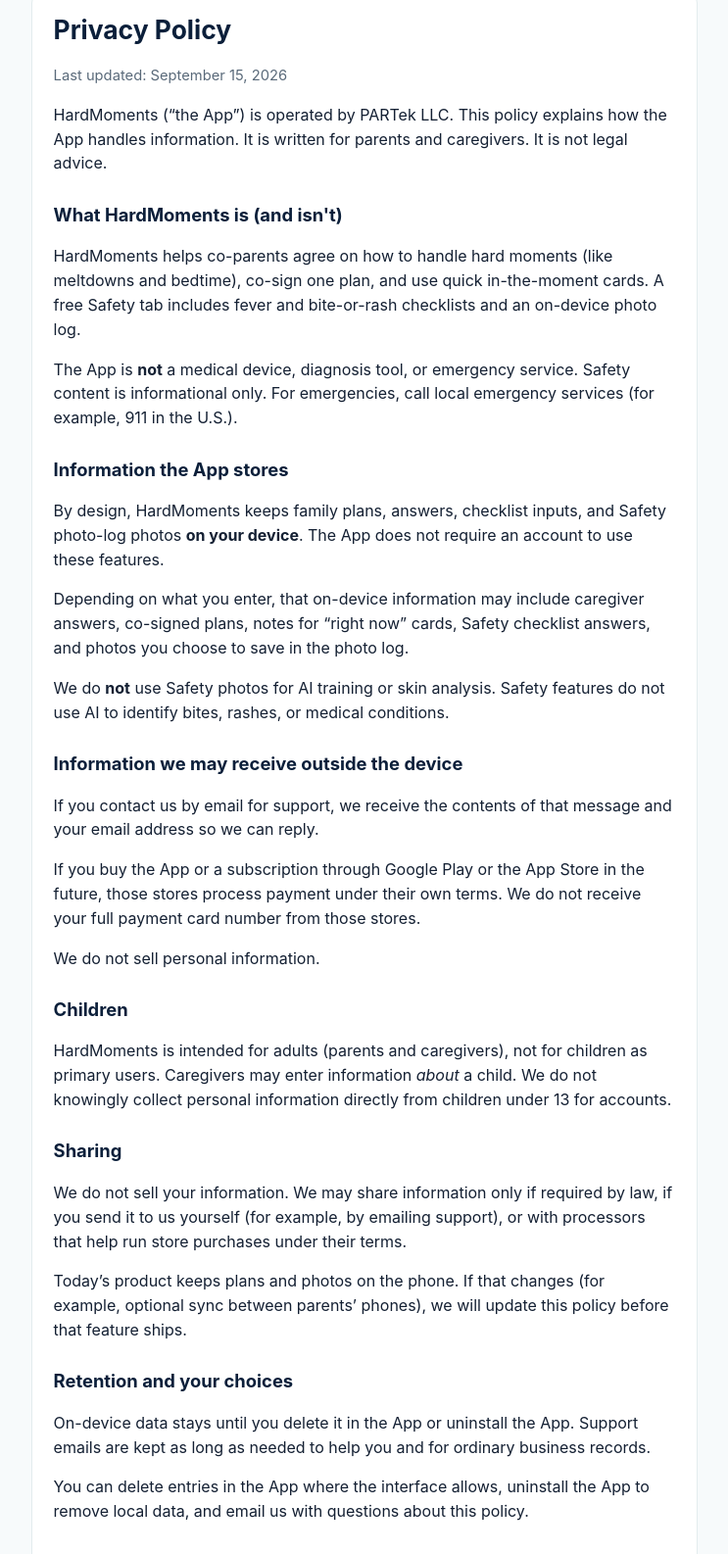
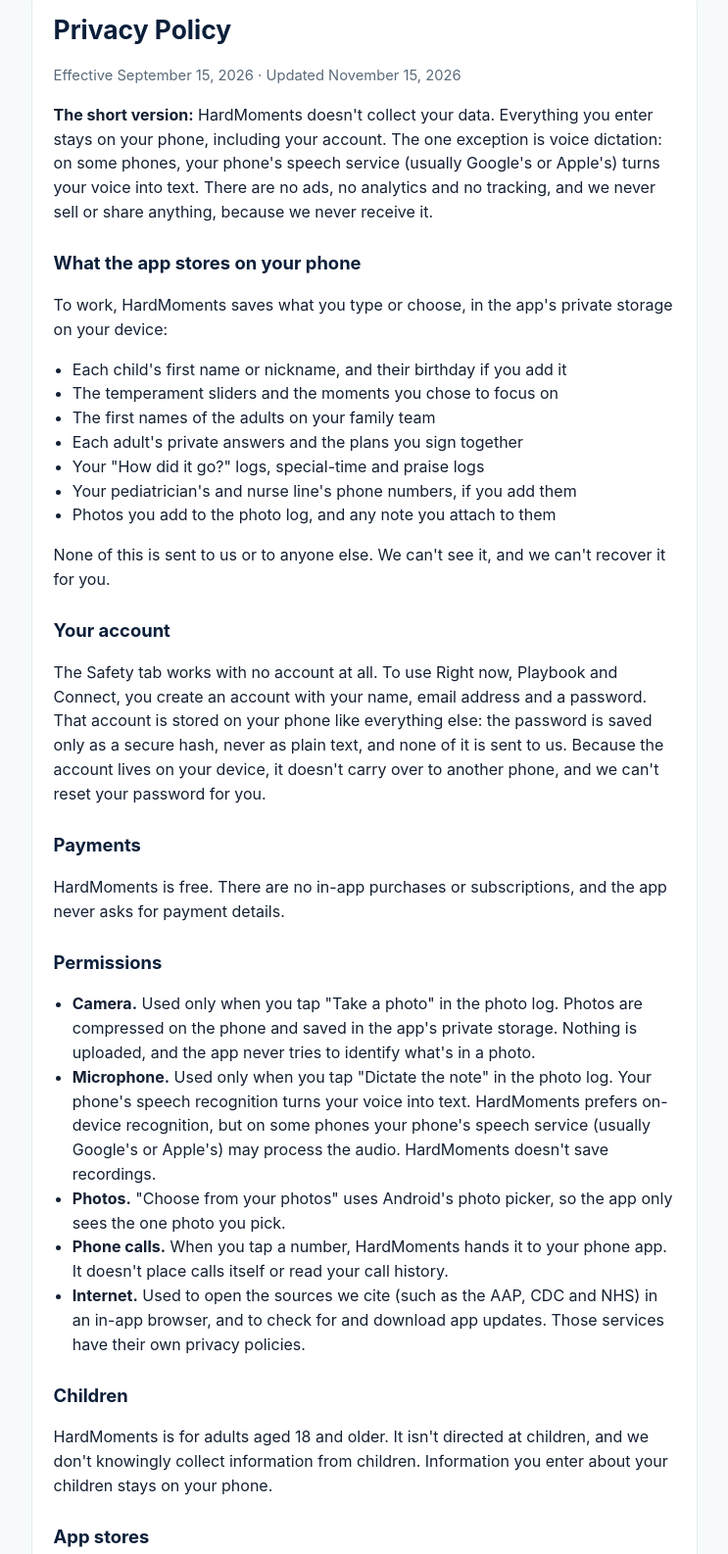
Before and after one commit to prosenthal828/hardmoments-site, a plain HTML site: page privacy.html in a window 1280 px wide. Shown: the part 173-1759 px from the top of the page at 98% size, without its empty margins (268-1011 px from the left). Drawn offline with Linux system fonts and the light colour scheme.

Commit message:
Free on Google Play + accurate privacy policy + PARqore brand (#1)
* Free on Google Play; accurate privacy policy (on-device account, no billing, update checks); PARqore brand

Co-Authored-By: Claude Opus 5.5 <noreply@anthropic.com>

* Privacy: dictation mic note; only the three plan tabs need an account

Co-Authored-By: Claude Opus 5.5 <noreply@anthropic.com>

* Home: precise on-device line

Co-Authored-By: Claude Opus 5.5 <noreply@anthropic.com>

* Privacy: speech service wording covers every phone; in-app account delete

Co-Authored-By: Claude Opus 5.5 <noreply@anthropic.com>

* Privacy: match list indent to Support page

Co-Authored-By: Claude Opus 5.5 <noreply@anthropic.com>

---------

Co-authored-by: Claude Opus 5.5 <noreply@anthropic.com>

```diff
--- a/privacy.html
+++ b/privacy.html
@@ -15,6 +15,7 @@ main{max-width:var(--max);margin:0 auto;padding:1.5rem 1.25rem 3rem}
 .card{background:var(--card);border:1px solid var(--line);border-radius:14px;padding:1.25rem 1.35rem}
 h1{font-size:1.65rem;margin:0 0 .5rem;color:var(--navy)} h2{font-size:1.15rem;margin:1.6rem 0 .5rem;color:var(--navy)}
 .muted{color:var(--muted);font-size:.92rem} footer{max-width:var(--max);margin:0 auto;padding:0 1.25rem 2.5rem;color:var(--muted);font-size:.85rem}
+ul{padding-left:1.2rem}
 </style>
 </head>
 <body>
@@ -30,40 +31,57 @@ h1{font-size:1.65rem;margin:0 0 .5rem;color:var(--navy)} h2{font-size:1.15rem;ma
 <main>
 <article class="card">
   <h1>Privacy Policy</h1>
-  <p class="muted">Last updated: September 15, 2026</p>
-  <p>HardMoments (“the App”) is operated by PARTek LLC. This policy explains how the App handles information. It is written for parents and caregivers. It is not legal advice.</p>
+  <p class="muted">Effective September 15, 2026 · Updated November 15, 2026</p>
 
-  <h2>What HardMoments is (and isn't)</h2>
-  <p>HardMoments helps co-parents agree on how to handle hard moments (like meltdowns and bedtime), co-sign one plan, and use quick in-the-moment cards. A free Safety tab includes fever and bite-or-rash checklists and an on-device photo log.</p>
-  <p>The App is <strong>not</strong> a medical device, diagnosis tool, or emergency service. Safety content is informational only. For emergencies, call local emergency services (for example, 911 in the U.S.).</p>
+  <p><strong>The short version:</strong> HardMoments doesn't collect your data. Everything you enter stays on your phone, including your account. The one exception is voice dictation: on some phones, your phone's speech service (usually Google's or Apple's) turns your voice into text. There are no ads, no analytics and no tracking, and we never sell or share anything, because we never receive it.</p>
 
-  <h2>Information the App stores</h2>
-  <p>By design, HardMoments keeps family plans, answers, checklist inputs, and Safety photo-log photos <strong>on your device</strong>. The App does not require an account to use these features.</p>
-  <p>Depending on what you enter, that on-device information may include caregiver answers, co-signed plans, notes for “right now” cards, Safety checklist answers, and photos you choose to save in the photo log.</p>
-  <p>We do <strong>not</strong> use Safety photos for AI training or skin analysis. Safety features do not use AI to identify bites, rashes, or medical conditions.</p>
+  <h2>What the app stores on your phone</h2>
+  <p>To work, HardMoments saves what you type or choose, in the app's private storage on your device:</p>
+  <ul>
+    <li>Each child's first name or nickname, and their birthday if you add it</li>
+    <li>The temperament sliders and the moments you chose to focus on</li>
+    <li>The first names of the adults on your family team</li>
+    <li>Each adult's private answers and the plans you sign together</li>
+    <li>Your "How did it go?" logs, special-time and praise logs</li>
+    <li>Your pediatrician's and nurse line's phone numbers, if you add them</li>
+    <li>Photos you add to the photo log, and any note you attach to them</li>
+  </ul>
+  <p>None of this is sent to us or to anyone else. We can't see it, and we can't recover it for you.</p>
 
-  <h2>Information we may receive outside the device</h2>
-  <p>If you contact us by email for support, we receive the contents of that message and your email address so we can reply.</p>
-  <p>If you buy the App or a subscription through Google Play or the App Store in the future, those stores process payment under their own terms. We do not receive your full payment card number from those stores.</p>
-  <p>We do not sell personal information.</p>
+  <h2>Your account</h2>
+  <p>The Safety tab works with no account at all. To use Right now, Playbook and Connect, you create an account with your name, email address and a password. That account is stored on your phone like everything else: the password is saved only as a secure hash, never as plain text, and none of it is sent to us. Because the account lives on your device, it doesn't carry over to another phone, and we can't reset your password for you.</p>
+
+  <h2>Payments</h2>
+  <p>HardMoments is free. There are no in-app purchases or subscriptions, and the app never asks for payment details.</p>
+
+  <h2>Permissions</h2>
+  <ul>
+    <li><strong>Camera.</strong> Used only when you tap "Take a photo" in the photo log. Photos are compressed on the phone and saved in the app's private storage. Nothing is uploaded, and the app never tries to identify what's in a photo.</li>
+    <li><strong>Microphone.</strong> Used only when you tap "Dictate the note" in the photo log. Your phone's speech recognition turns your voice into text. HardMoments prefers on-device recognition, but on some phones your phone's speech service (usually Google's or Apple's) may process the audio. HardMoments doesn't save recordings.</li>
+    <li><strong>Photos.</strong> "Choose from your photos" uses Android's photo picker, so the app only sees the one photo you pick.</li>
+    <li><strong>Phone calls.</strong> When you tap a number, HardMoments hands it to your phone app. It doesn't place calls itself or read your call history.</li>
+    <li><strong>Internet.</strong> Used to open the sources we cite (such as the AAP, CDC and NHS) in an in-app browser, and to check for and download app updates. Those services have their own privacy policies.</li>
+  </ul>
 
   <h2>Children</h2>
-  <p>HardMoments is intended for adults (parents and caregivers), not for children as primary users. Caregivers may enter information <em>about</em> a child. We do not knowingly collect personal information directly from children under 13 for accounts.</p>
+  <p>HardMoments is for adults aged 18 and older. It isn't directed at children, and we don't knowingly collect information from children. Information you enter about your children stays on your phone.</p>
 
-  <h2>Sharing</h2>
-  <p>We do not sell your information. We may share information only if required by law, if you send it to us yourself (for example, by emailing support), or with processors that help run store purchases under their terms.</p>
-  <p>Today’s product keeps plans and photos on the phone. If that changes (for example, optional sync between parents’ phones), we will update this policy before that feature ships.</p>
+  <h2>App stores</h2>
+  <p>Google Play and the Apple App Store may collect information about downloads, purchases and crashes under their own privacy policies. We don't receive personal information from them about you.</p>
 
-  <h2>Retention and your choices</h2>
-  <p>On-device data stays until you delete it in the App or uninstall the App. Support emails are kept as long as needed to help you and for ordinary business records.</p>
-  <p>You can delete entries in the App where the interface allows, uninstall the App to remove local data, and email us with questions about this policy.</p>
+  <h2>Keeping it safe and deleting it</h2>
+  <p>Your information is protected by your phone's own security, so we recommend using a screen lock. You can delete individual photos in the app, and delete your account from the Family tab. Uninstalling HardMoments, or clearing its storage in your phone's settings, permanently deletes everything it saved, including your account.</p>
+
+  <h2>Not medical advice</h2>
+  <p>HardMoments isn't a medical service and doesn't diagnose anything. Its safety checklists are based on published guidance to help you decide when to call your doctor. In an emergency, call 911.</p>
+
+  <h2>Changes</h2>
+  <p>If this policy changes, we'll update this page and the date at the top. If HardMoments ever starts sending any information off your phone, we'll say so here before that version is released.</p>
 
   <h2>Contact</h2>
-  <p>PARTek LLC<br />
-  Email: <a href="mailto:support@hardmoments.app">support@hardmoments.app</a><br />
-  Web: <a href="https://hardmoments.app">https://hardmoments.app</a></p>
+  <p>HardMoments is made by PARqore. Questions: <a href="mailto:support@hardmoments.app">support@hardmoments.app</a></p>
 </article>
 </main>
-<footer>© 2026 PARTek LLC · HardMoments is for parents and caregivers (adults 18+). Not a medical service.</footer>
+<footer>© 2026 PARqore · HardMoments is for parents and caregivers (adults 18+). Not a medical service.</footer>
 </body>
 </html>
```
Also changed, not shown: index.html (+3 -2 lines), preview/index.html (+1 -1 lines), support.html (+1 -1 lines).
